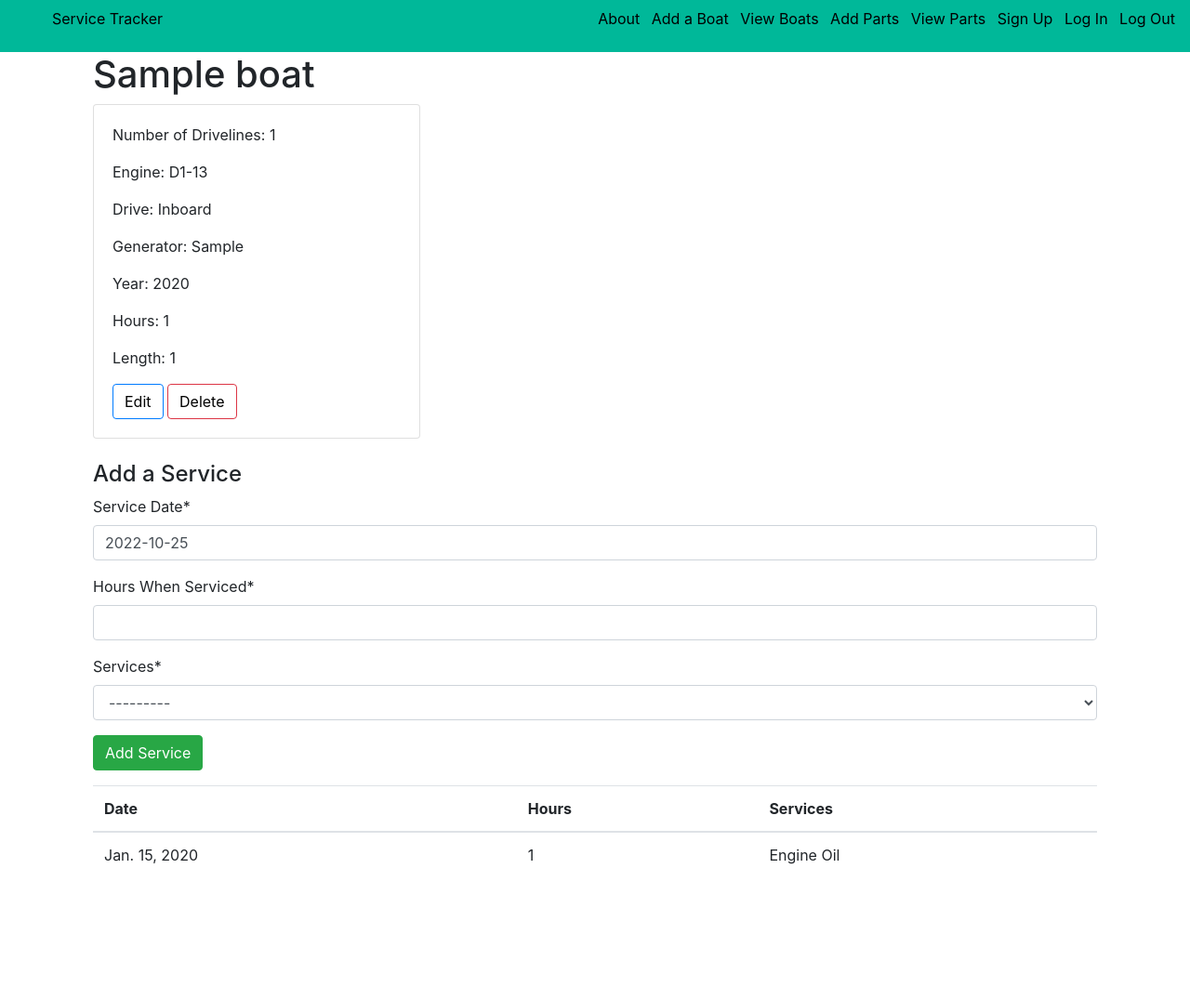
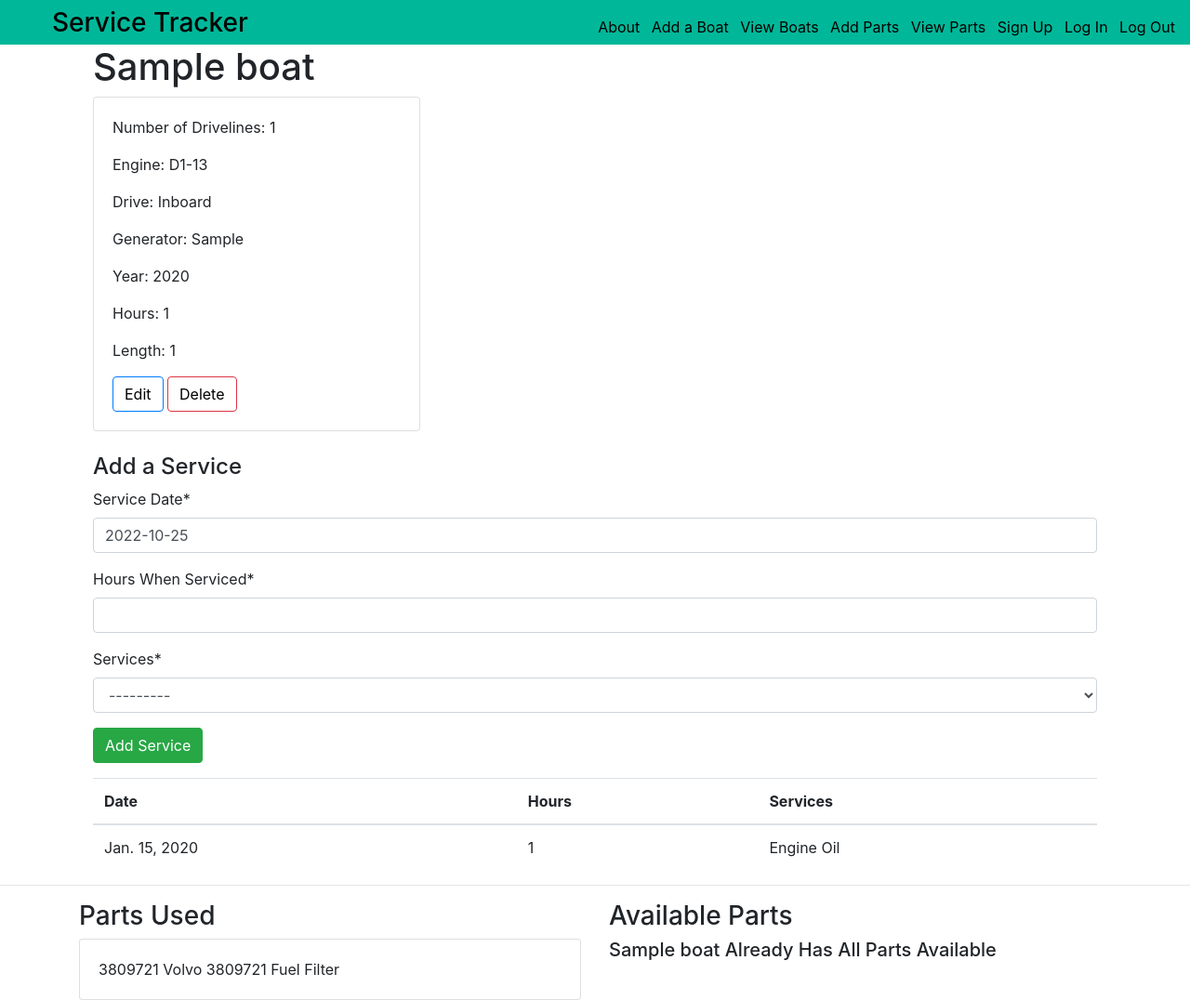
Before and after one commit to adicerbo/service_tracker, a Django app: page /boats/1/ in a window 1280 px wide. Shown: the whole page at 93% size. Before the commit the page ends 930 px from the top, so only its background shows below. Run offline with Django 4.2, Linux system fonts and the light colour scheme; tables that the repository leaves empty hold one stand-in row (values such as "Sample post"); some libraries are stand-ins or nearby versions.

Commit message:
incorporate m:m relationship with boats/parts

```diff
--- a/main_app/admin.py
+++ b/main_app/admin.py
@@ -1,5 +1,6 @@
 from django.contrib import admin
-from .models import Boat, Service
+from .models import Boat, Part, Service
 
 admin.site.register(Boat)
 admin.site.register(Service)
+admin.site.register(Part)
--- a/main_app/models.py
+++ b/main_app/models.py
@@ -76,31 +76,38 @@ DRIVES = (
     ('DE', 'DPH-E'),
 )
 
-PARTS = (
-    ('3809721', '3809721 Volvo 3809721 Fuel Filter'),
-    ('A026K278', 'A026K278 Onan A026K278 Fuel Filter'),
-    ('E1C', 'E1C Camp E1C Engine Anode'),
-    ('2040N-30', '2040N-30 Racor 2040N-30 Fuel Filter'),
-    ('2010PM-OR', '2010PM-OR Racor 2010PM-OR Fuel Filter'),
-    ('838929', '838929 Engine Anode'),
-    ('10077K-SHW', '10077K-SHW Sherwood Impeller Kit'),
-    ('21707132', '21707132 Volvo 21707132 Oil Filter'),
-    ('0185-5835', '0185-5835 Cummins 0185-5835 Oil Filter'),
-    ('93132', '93132 Star Brite 93132 Diesel Additive(32oz)'),
-    ('3556610', '3556610 West Marine 3556610 - 60 Antifreeze(1 Gallon)'),
-    ('23219274', '23219274 Volvo 23219274 Diesel Engine Oil(1 Gallon) 15w-40'),
-    ('23005191', '23005191 Volvo 23005191 IPS Oil Filter'),
-    ('949656', '949656 Volvo 949656 O Ring'),
-    ('3593981', '3593981 Volvo 3593981 Anode Kit'),
-    ('1141680', '1141680 Volvo 1141680 Synthetic Gear Oil: 75W-90 (1 Gallon)'),
-    ('22030852', '22030852 Volvo 22030852 Oil Filter'),
-    ('22030848', '22030848 Volvo 22030848 Oil Filter'),
-    ('21718912', '21718912 Volvo 21718912 Fuel Filter'),
-    ('3584145', '3584145 Volvo 3584145 CCV Filter'),
-    ('21702999', '21702999 Volvo 21702999 Air Filter Insert'),
-)
 
+class Part(models.Model):
+    PARTS = (
+        ('1', '3809721 Volvo 3809721 Fuel Filter'),
+        ('2', 'A026K278 Onan A026K278 Fuel Filter'),
+        ('3', 'E1C Camp E1C Engine Anode'),
+        ('4', '2040N-30 Racor 2040N-30 Fuel Filter'),
+        ('5', '2010PM-OR Racor 2010PM-OR Fuel Filter'),
+        ('6', '838929 Engine Anode'),
+        ('7', '10077K-SHW Sherwood Impeller Kit'),
+        ('8', '21707132 Volvo 21707132 Oil Filter'),
+        ('9', '0185-5835 Cummins 0185-5835 Oil Filter'),
+        ('10', '93132 Star Brite 93132 Diesel Additive(32oz)'),
+        ('11', '3556610 West Marine 3556610 - 60 Antifreeze(1 Gallon)'),
+        ('12', '23219274 Volvo 23219274 Diesel Engine Oil(1 Gallon) 15w-40'),
+        ('13', '23005191 Volvo 23005191 IPS Oil Filter'),
+        ('14', '949656 Volvo 949656 O Ring'),
+        ('15', '3593981 Volvo 3593981 Anode Kit'),
+        ('16', '1141680 Volvo 1141680 Synthetic Gear Oil: 75W-90 (1 Gallon)'),
+        ('17', '22030852 Volvo 22030852 Oil Filter'),
+        ('18', '22030848 Volvo 22030848 Oil Filter'),
+        ('19', '21718912 Volvo 21718912 Fuel Filter'),
+        ('20', '3584145 Volvo 3584145 CCV Filter'),
+        ('21', '21702999 Volvo 21702999 Air Filter Insert'),
+    )
+    parts = MultiSelectField(choices=PARTS, max_length=1000)
 
+    # def __str__(self):
+    #     return f"{self._get_part_display()}"
+
+    def get_absolute_url(self):
+        return reverse('parts_detail', kwargs={'pk': self.id})
 
 class Boat(models.Model):
     name = models.CharField(max_length=40)
@@ -124,6 +131,7 @@ class Boat(models.Model):
     generator = models.CharField(max_length=40)
     year = models.IntegerField()
     hours = models.IntegerField()
+    parts = models.ManyToManyField(Part)
 
     def __str__(self):
         return self.name
@@ -155,3 +163,6 @@ class Service(models.Model):
 
     def __str__(self):
         return f"{self.get_service_display()} on {self.date}"
+
+    class Meta:
+        ordering = ['hours']
--- a/main_app/static/css/style.css
+++ b/main_app/static/css/style.css
@@ -1,5 +1,6 @@
 nav {
     background-color: rgb(0, 184, 153);
+    height: 6vh;
 }
 
 body {
--- a/main_app/templates/base.html
+++ b/main_app/templates/base.html
@@ -30,7 +30,7 @@
         <nav class="navbar">
             <ul>
                 <li class="list-inline-item">
-                    <a href="/">Service Tracker</a>
+                    <h3><a href="/">Service Tracker</a></h1>
                 </li>
             </ul>
             <div>
--- a/main_app/templates/boats/detail.html
+++ b/main_app/templates/boats/detail.html
@@ -48,7 +48,46 @@
                 {% endfor %}
             </tbody>
         </table>
-
+    </div>
+</div>
+<hr />
+<div class="container">
+    <div class="row">
+        <div class="col s6">
+            <h3>Parts Used</h3>
+            {% if boat.parts.count %} {% for part in boat.parts.all %}
+            <div class="card">
+                <div class="card-body">
+                    <span class="card-title">
+                        <span>{{ part.get_parts_display }}</span>
+                    </span>
+                </div>
+            </div>
+            {% endfor %} {% else %}
+            <h5>No Parts</h5>
+            {% endif %}
+        </div>
+        <div class="col s6">
+            <h3>Available Parts</h3>
+            {% if parts.count %}
+            {% for part in parts.all %}
+            <div class="card" style="width: 18rem;">
+                <div class="card-body">
+                    <span class="card-title">
+                        <span>{{ part.get_parts_display }}</span>
+                    </span>
+                </div>
+                <div class="card-action">
+                    <form action="{% url 'assoc_part' boat.id part.id %}" method="post">
+                        {% csrf_token %}
+                        <button type="submit" class="btn btn-outline-primary">Add</button>
+                    </form>
+                </div>
+            </div>
+            {% endfor %}
+            {% else %}
+            <h5>{{boat.name}} Already Has All Parts Available</h5>
+            {% endif %}
         </div>
     </div>
     <script>
--- a/main_app/urls.py
+++ b/main_app/urls.py
@@ -10,4 +10,5 @@ urlpatterns = [
     path('boats/<int:pk>/update/', views.BoatUpdate.as_view(), name='boat_update'),
     path('boats/<int:pk>/delete/', views.BoatDelete.as_view(), name='boat_delete'),
     path('boats/<int:boat_id>/add_service/', views.add_service, name='add_service'),
+    path('cars/<int:boat_id>/assoc_part/<int:part_id>/', views.assoc_part, name='assoc_part'),
 ]
--- a/main_app/views.py
+++ b/main_app/views.py
@@ -1,5 +1,6 @@
 from django.shortcuts import render, redirect
-from .models import Boat
+from django.views.generic import ListView
+from .models import Boat, Part
 from django.views.generic.edit import CreateView, UpdateView, DeleteView
 from .forms import ServiceForm
 
@@ -16,9 +17,14 @@ def boats_index(request):
 
 def boats_detail(request, boat_id):
     boat = Boat.objects.get(id=boat_id)
+    parts_boat_doesnt_have = Part.objects.exclude(
+        id__in=boat.parts.all().values_list('id')
+    )
     service_form = ServiceForm()
     return render(request, 'boats/detail.html', {
-        'boat': boat, 'service_form': service_form
+        'boat': boat,
+        'service_form': service_form,
+        'parts': parts_boat_doesnt_have
         })
 
 def add_service(request, boat_id):
@@ -27,6 +33,10 @@ def add_service(request, boat_id):
         new_service = form.save(commit=False)
         new_service.boat_id = boat_id
         new_service.save()
+    return redirect('detail', boat_id=boat_id)
+
+def assoc_part(request, boat_id, part_id):
+    Boat.objects.get(id=boat_id).parts.add(part_id)
     return redirect('detail', boat_id=boat_id)
 
 class BoatCreate(CreateView):
```
Also changed, not shown: main_app/migrations/0008_parts_alter_service_options_boat_parts.py (added), main_app/migrations/0009_alter_parts_parts.py (added), main_app/migrations/0010_alter_parts_parts.py (added), main_app/migrations/0011_rename_parts_part.py (added). Lines whose indentation alone changed are shown as unchanged.
